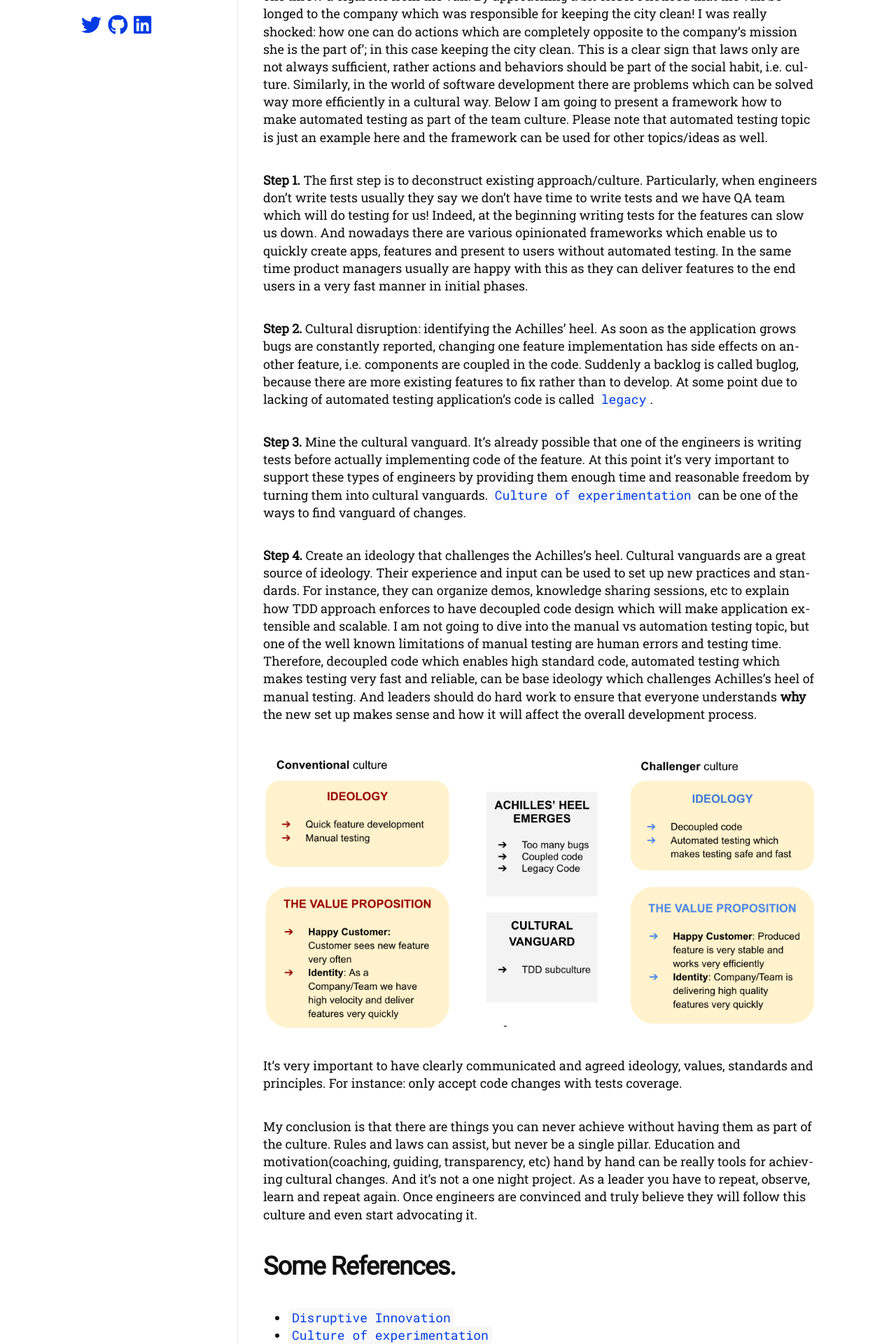
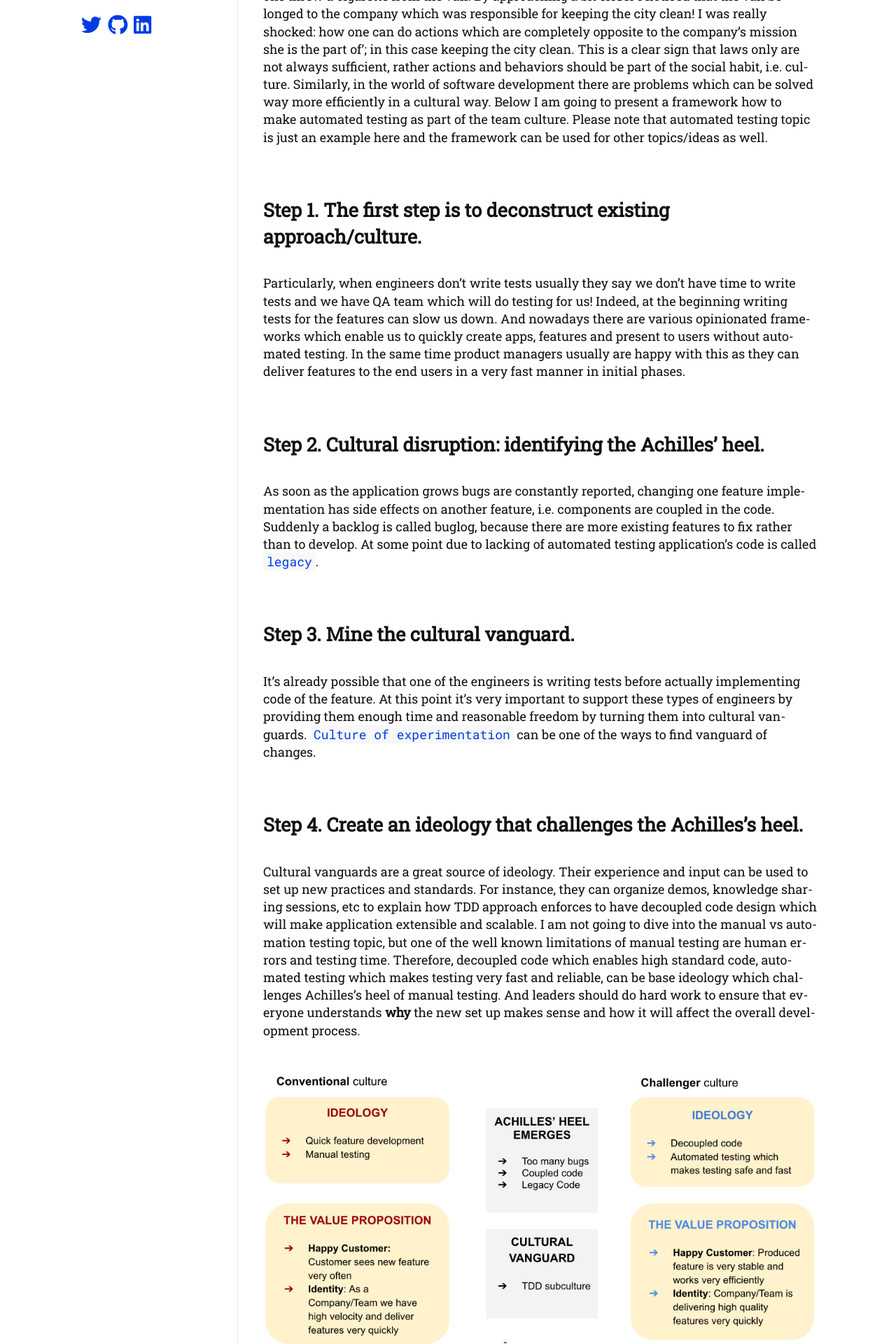
Before and after one commit to OhDavit/ohDavit.github.io, a Jekyll site: the page built from _posts/2020-01-11-culture-change.md, in a window 1280 px wide. Shown: the part 459-2379 px from the top of the page at 70% size. Built offline with Jekyll 4.4.1, drawn with Linux system fonts in a browser that asks for light colours; nearby versions of some CDN libraries; some web fonts are replaced; comment, search, counter and statistics services are not loaded.

Commit message:
improves the styles

```diff
--- a/_posts/2020-01-11-culture-change.md
+++ b/_posts/2020-01-11-culture-change.md
@@ -9,16 +9,20 @@ I was really shocked: how one can do actions which are completely opposite to th
 This is a clear sign that laws only are not always sufficient, rather actions and behaviors should be part of the social habit, i.e. culture. Similarly, in the world of software development there are problems which can be solved way more efficiently in a cultural way.
 Below I am going to present a framework how to make automated testing as part of the team culture. Please note that automated testing topic is just an example here and the framework can be used for other topics/ideas as well.
 
-  **Step 1.** The first step is to deconstruct existing approach/culture.
+## Step 1. The first step is to deconstruct existing approach/culture.
+
 Particularly, when engineers don't write tests usually they say we don't have time to write tests and we have QA team which will do testing for us! Indeed, at the beginning writing tests for the features can slow us down. And nowadays there are various opinionated frameworks which enable us to quickly create apps, features and present to users without automated testing. In the same time product managers usually are happy with this as they can deliver features to the end users in a very fast manner in initial phases.
 
-  **Step 2.** Cultural disruption: identifying the Achilles' heel.
+## Step 2. Cultural disruption: identifying the Achilles' heel.
+
 As soon as the application grows bugs are constantly reported, changing one feature implementation has side effects on another feature, i.e. components are coupled in the code. Suddenly a backlog is called buglog, because there are more existing features to fix rather than to develop. At some point due to lacking of automated testing application's code is called [`legacy`]([https://softwareengineering.stackexchange.com/questions/94007/when-is-code-legacy/94011#94011]).
 
-  **Step 3.** Mine the cultural vanguard.
+## Step 3. Mine the cultural vanguard.
+
 It's already possible that one of the engineers is writing tests before actually implementing code of the feature. At this point it's very important to support these types of engineers by providing them enough time and reasonable freedom by turning them into cultural vanguards. [`Culture of experimentation`](https://hbr.org/2020/03/productive-innovation?ab=hero-main-text#building-a-culture-of-experimentation) can be one of the ways to find vanguard of changes.
 
-  **Step 4.** Create an ideology that challenges the Achilles's heel.
+## Step 4. Create an ideology that challenges the Achilles's heel.
+
 Cultural vanguards are a great source of ideology. Their experience and input can be used to set up new practices and standards. For instance, they can organize demos, knowledge sharing sessions, etc to explain how TDD approach enforces to have decoupled code design which will make application extensible and scalable. I am not going to dive into the manual vs automation testing topic, but one of the well known limitations of manual testing are human errors and testing time. Therefore, decoupled code which enables high standard code, automated testing which makes testing very fast and reliable, can be base ideology which challenges Achilles's heel of manual testing. And leaders should do hard work to ensure that everyone understands **why** the new set up makes sense and how it will affect the overall development process.
 
 
```
